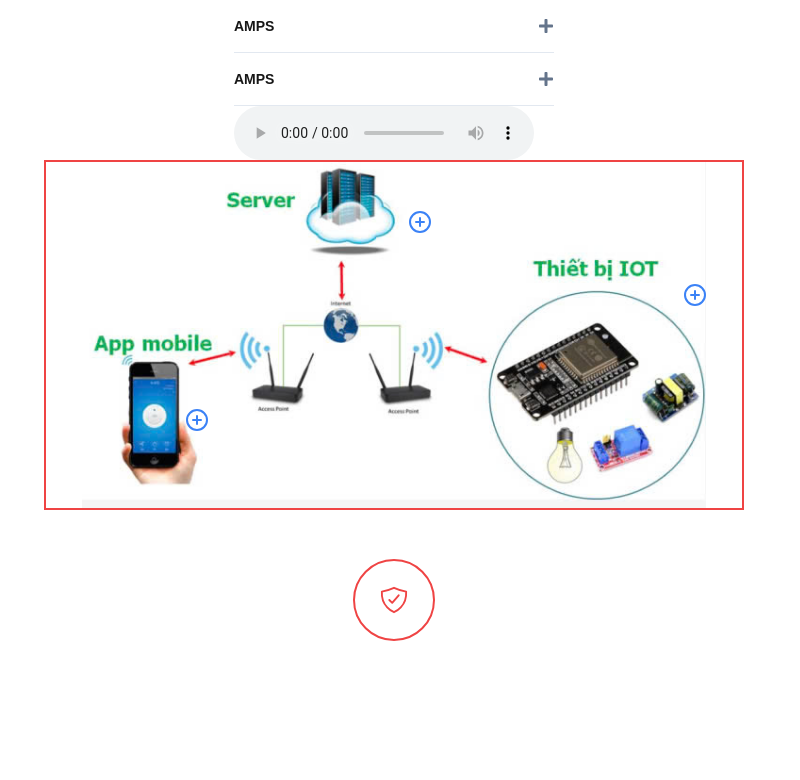
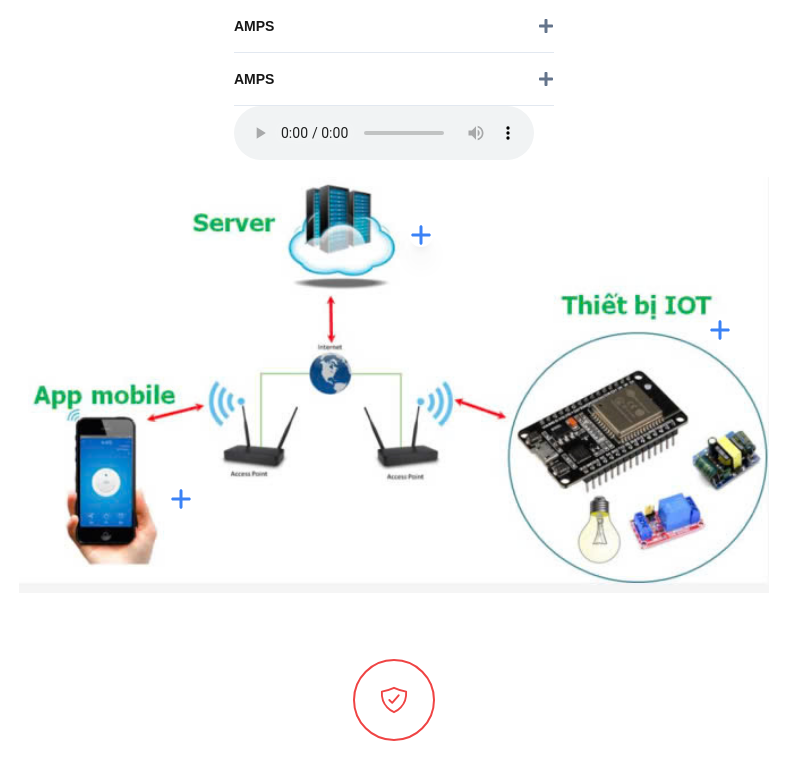
Before and after one commit to tranhung26092002/OpenLAB-Web-FE, a Next.js app: page /test in a window 1280 px wide. Shown: the top 780 px of the page, without its empty margins (246-1046 px from the left). Built offline with nearby package versions, Linux system fonts and the light colour scheme.

Commit message:
change-object

```diff
--- a/package.json
+++ b/package.json
@@ -40,6 +40,7 @@
     "react-plotly.js": "^2.6.0",
     "react-slick": "^0.30.2",
     "react-switch": "^7.0.0",
+    "react-tooltip": "^5.28.0",
     "react-type-animation": "^3.2.0",
     "sharp": "^0.33.5",
     "slick-carousel": "^1.8.1",
--- a/src/components/custom/image-course/esp8266/SchemaEsp8266.tsx
+++ b/src/components/custom/image-course/esp8266/SchemaEsp8266.tsx
@@ -1,70 +1,78 @@
 import React from "react";
 import imageSchemaEsp8266 from "~/assets/image/product/course/ltiot/aa3ae50e028ebbd0e29f.jpg";
-import {
-  Dialog,
-  DialogContent,
-  DialogDescription,
-  DialogHeader,
-  DialogTitle,
-  DialogTrigger,
-} from "~/components/ui/dialog";
-import { FiPlusCircle } from "react-icons/fi";
+import { Tooltip } from "react-tooltip";
+import { FaPlus } from "react-icons/fa6";
 export default function SchemaEsp8266() {
   return (
     <div
       style={{ backgroundImage: `url(${imageSchemaEsp8266.src})` }}
-      className="w-[700px] h-[350px] border-2 border-red-500 bg-center bg-contain bg-no-repeat relative"
+      className="w-[750px] h-[450px]  bg-center bg-contain bg-no-repeat relative"
     >
-      <Dialog>
-        <DialogTrigger>
-          <div className="absolute text-2xl text-blue-500 bottom-[22%] left-[20%]">
-            <FiPlusCircle />
+      <div
+        className="absolute text-2xl text-blue-500 bottom-[22%] left-[20%] hover:border-2 hover:border-blue-600"
+        data-tooltip-id="my-tooltip1"
+      >
+      <FaPlus />
       </div>
-        </DialogTrigger>
-        <DialogContent className="bg-white">
-          <DialogHeader>
-            <DialogTitle>Are you absolutely sure?</DialogTitle>
-            <DialogDescription>
+      <Tooltip
+        id="my-tooltip1"
+        clickable
+        openOnClick
+        place="right"
+        variant="light"
+        className="px-0 py-0"
+      >
+        <div className="w-96 bg-red-300">
+          <span>Are you absolutely sure1?</span>
+          <p>
             This action cannot be undone. This will permanently delete your
             account and remove your data from our servers.
-            </DialogDescription>
-          </DialogHeader>
-        </DialogContent>
-      </Dialog>
-
-      <Dialog>
-        <DialogTrigger>
-          <div className="absolute text-2xl text-blue-500 top-[14%] left-[52%]">
-            <FiPlusCircle />
+          </p>
         </div>
-        </DialogTrigger>
-        <DialogContent className="bg-white">
-          <DialogHeader>
-            <DialogTitle>Are you absolutely sure?</DialogTitle>
-            <DialogDescription>
+      </Tooltip>
+      <div
+        className="absolute text-2xl text-blue-500 top-[14%] left-[52%] shadow-xl rounded-full"
+        data-tooltip-id="my-tooltip2"
+      >
+       <FaPlus />
+      </div>
+      <Tooltip
+        id="my-tooltip2"
+        clickable
+        openOnClick
+        place="bottom"
+        variant="light"
+      >
+        <div>
+          <span>Are you absolutely sure2?</span>
+          <p>
             This action cannot be undone. This will permanently delete your
             account and remove your data from our servers.
-            </DialogDescription>
-          </DialogHeader>
-        </DialogContent>
-      </Dialog>
+          </p>
+        </div>
+      </Tooltip>
 
-      <Dialog>
-        <DialogTrigger>
-          <div className="absolute text-2xl text-blue-500 top-[35%] right-[5%]">
-            <FiPlusCircle />
+      <div
+        className="absolute text-2xl text-blue-500 top-[35%] right-[5%]"
+        data-tooltip-id="my-tooltip3"
+      >
+       <FaPlus />
       </div>
-        </DialogTrigger>
-        <DialogContent className="bg-white">
-          <DialogHeader>
-            <DialogTitle>Are you absolutely sure?</DialogTitle>
-            <DialogDescription>
+      <Tooltip
+        id="my-tooltip3"
+        clickable
+        openOnClick
+        place="right"
+        variant="light"
+      >
+        <div>
+          <span>Are you absolutely sure3?</span>
+          <p>
             This action cannot be undone. This will permanently delete your
             account and remove your data from our servers.
-            </DialogDescription>
-          </DialogHeader>
-        </DialogContent>
-      </Dialog>
+          </p>
+        </div>
+      </Tooltip>
     </div>
   );
 }
--- a/src/components/products/courses/private-course/section/SectionFive.tsx
+++ b/src/components/products/courses/private-course/section/SectionFive.tsx
@@ -2,6 +2,7 @@ import React from "react";
 import { Tabs, TabsList, TabsTrigger, TabsContent } from "@radix-ui/react-tabs";
 import { dataTab, dataSlide } from "~/types/CustomType";
 import { StaticImageData } from "next/image";
+import SchemaEsp8266 from "~/components/custom/image-course/esp8266/SchemaEsp8266";
 type SectionFiveProps = {
   dataTab?: dataTab[];
   title?: Array<string>;
@@ -11,7 +12,11 @@ type SectionFiveProps = {
 };
 export default function SectionFive({ title, dataTab }: SectionFiveProps) {
   return (
-    <div className="flex flex-col justify-center items-center w-full bg-red-300">
+    <div className="flex flex-col justify-center items-center w-full ">
+      <div className="mb-7">
+        <SchemaEsp8266 />
+      </div>
+
       <span className="text-3xl font-semibold">{title ? title[0] : ""}</span>
       <div className="flex justify-center items-center w-full">
         {dataTab && dataTab?.length !== 0 ? (
--- a/src/components/products/courses/private-course/section/SectionFour.tsx
+++ b/src/components/products/courses/private-course/section/SectionFour.tsx
@@ -68,7 +68,7 @@ export default function SectionFour({
   console.log(title);
   const subtitle = title ? title[0] : "";
   return (
-    <div className="flex flex-col w-full items-center ">
+    <div className="flex flex-col w-full items-center px-16   ">
       <div className="mb-8 flex flex-col gap-6  w-full ">
         <hr className="w-full border-2 border-red-600 mb-2" />
         <span className="text-2xl font-semibold ">{header?.nameItem}</span>
@@ -83,7 +83,7 @@ export default function SectionFour({
       />
       <div className="flex flex-col w-full items-center px-14 ">
         <span className="text-3xl font-semibold">{title ? title[1] : ""}</span>
-        <div className="w-full flex justify-center items-center ">
+        <div className="w-full flex justify-between items-center ">
           <button
             className=" px-5 py-5 rounded-full bg-black w-fit h-fit  "
             onClick={previous}
--- a/src/components/products/courses/private-course/section/SectionOne.tsx
+++ b/src/components/products/courses/private-course/section/SectionOne.tsx
@@ -18,7 +18,7 @@ export default function SectionOne({
 }: SectionOneProps) {
   return (
     <div className="flex flex-col justify-center items-center w-full py-14 px-16">
-      <div className="mb-8 flex flex-col gap-6  w-full ">
+      <div className="mb-8 flex flex-col gap-6 text-center w-full ">
         <span className="text-2xl font-semibold ">{header.nameItem}</span>
         {/* <hr className="w-full border-red-600 border-1" /> */}
       </div>
```
Also changed, not shown: src/app/(containers)/products/courses/[slug]/[subslug]/page.tsx (+60 -14 lines), 1 other file (tests, documents, lock files or other folders). Lines whose indentation alone changed are shown as unchanged.
